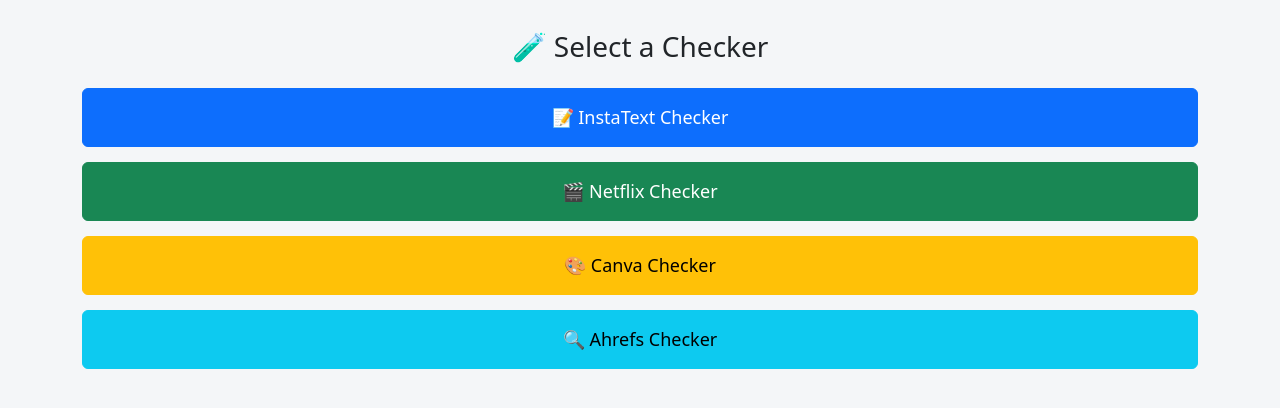
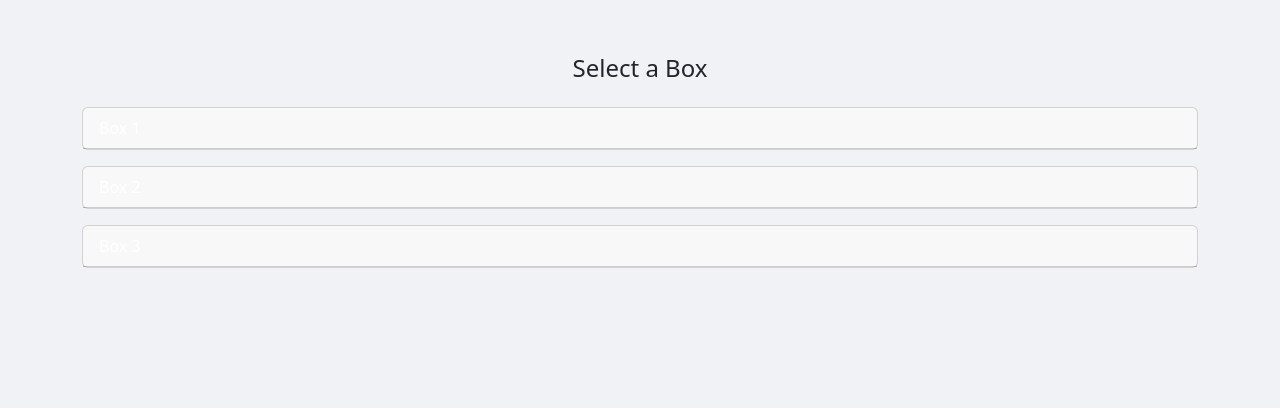
Before and after one commit to Sachan-dev/mini-app, a plain HTML site: page index.html in a window 1280 px wide. Drawn offline with nearby package versions, Linux system fonts and the light colour scheme.

Commit message:
Update index.html

```diff
--- a/index.html
+++ b/index.html
@@ -1,58 +1,43 @@
 <!DOCTYPE html>
 <html lang="en">
 <head>
-  <meta charset="UTF-8" />
-  <title>Mini App</title>
-  <meta name="viewport" content="width=device-width, initial-scale=1" />
-  <link href="https://cdn.jsdelivr.net/npm/bootstrap@5.3.0/dist/css/bootstrap.min.css" rel="stylesheet" />
-  <style>
-    body {
-      background-color: #f4f6f8;
-      padding: 30px;
-    }
-    .checker-btn {
-      width: 100%;
-      margin-bottom: 15px;
-      font-size: 18px;
-      padding: 15px;
-    }
-  </style>
+  <meta charset="UTF-8">
+  <title>Telegram Mini App</title>
+  <meta name="viewport" content="width=device-width, initial-scale=1">
+  <script src="https://telegram.org/js/telegram-web-app.js"></script>
+  <link href="https://cdn.jsdelivr.net/npm/bootstrap@5.3.0/dist/css/bootstrap.min.css" rel="stylesheet">
+  <link rel="stylesheet" href="style.css">
 </head>
 <body>
-  <div class="container text-center">
-    <h3 class="mb-4">🧪 Select a Checker</h3>
 
-    <button class="btn btn-primary checker-btn" onclick="selectChecker('InstaText Checker')">
-      📝 InstaText Checker
-    </button>
+<div class="container py-4">
+  <h4 class="mb-4 text-center">Select a Box</h4>
 
-    <button class="btn btn-success checker-btn" onclick="selectChecker('Netflix Checker')">
-      🎬 Netflix Checker
-    </button>
-
-    <button class="btn btn-warning checker-btn" onclick="selectChecker('Canva Checker')">
-      🎨 Canva Checker
-    </button>
-
-    <button class="btn btn-info checker-btn" onclick="selectChecker('Ahrefs Checker')">
-      🔍 Ahrefs Checker
-    </button>
+  <div class="box card mb-3" onclick="toggleBox('box1')">
+    <div class="card-header bg-pink text-white">Box 1</div>
+    <div class="card-body collapse" id="box1">
+      <input type="file" class="form-control mb-3" id="file1">
+      <button class="btn btn-success w-100" onclick="sendToBot('file1')">Send to Bot</button>
+    </div>
   </div>
 
-  <script>
-    function selectChecker(name) {
-      if (window.Telegram && Telegram.WebApp) {
-        Telegram.WebApp.sendData(name);   // ✅ Send to Telegram bot
-        Telegram.WebApp.close();          // ✅ Close the Mini App
-      } else {
-        alert("❌ Telegram WebApp not available.\nPlease open this via Telegram Bot.");
-      }
-    }
+  <div class="box card mb-3" onclick="toggleBox('box2')">
+    <div class="card-header bg-pink text-white">Box 2</div>
+    <div class="card-body collapse" id="box2">
+      <input type="file" class="form-control mb-3" id="file2">
+      <button class="btn btn-success w-100" onclick="sendToBot('file2')">Send to Bot</button>
+    </div>
+  </div>
 
-    if (window.Telegram && Telegram.WebApp) {
-      Telegram.WebApp.ready();
-      Telegram.WebApp.expand();
-    }
-  </script>
+  <div class="box card mb-3" onclick="toggleBox('box3')">
+    <div class="card-header bg-pink text-white">Box 3</div>
+    <div class="card-body collapse" id="box3">
+      <input type="file" class="form-control mb-3" id="file3">
+      <button class="btn btn-success w-100" onclick="sendToBot('file3')">Send to Bot</button>
+    </div>
+  </div>
+</div>
+
+<script src="script.js"></script>
 </body>
 </html>
```
